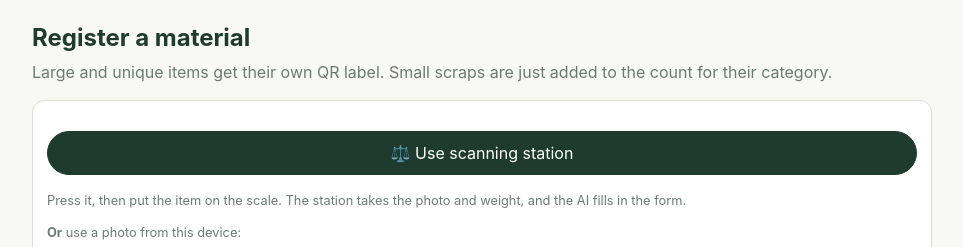
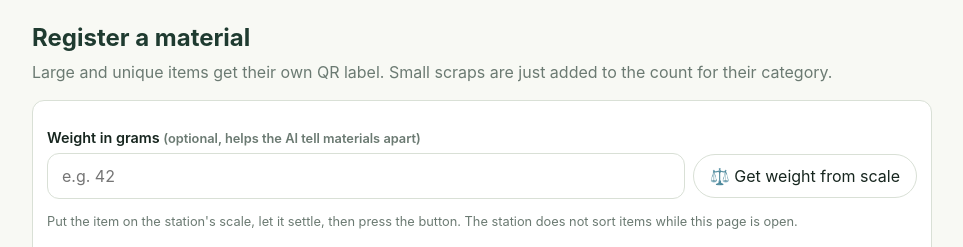
Before and after one commit to s4trdust/dai, a Flask app: page /new in a window 1280 px wide. Shown: the part 216-463 px from the top of the page, without its empty margins (158-1121 px from the left). Run offline with Flask 3, Linux system fonts and the light colour scheme.

Commit message:
Register page: photo upload and on-demand scale weight
- Register page uses a file upload for the photo instead of the station camera
- "Get weight from scale" button asks the ESP32 for one reading (GET /weight);
  the station sends no weight otherwise
- Station does not sort items while a Register page is open
- Firmware: camera optional (USE_CAMERA 0 by default), weight printed to the
  Serial Monitor, no hang without WiFi or HX711, t/c/p serial commands

Co-Authored-By: Claude Opus 5.5 <noreply@anthropic.com>

```diff
--- a/app.py
+++ b/app.py
@@ -1,4 +1,4 @@
-import os, re, sqlite3, threading, time
+import json, os, re, sqlite3, threading, time, urllib.request
 import cv2
 from flask import Flask, render_template, request, jsonify, redirect, url_for, abort
 import qrcode
@@ -179,16 +179,7 @@ def new():
         f = request.form
         material = f.get('material', '').strip()
         quantity = max(1, int(f.get('quantity') or 1))
-        jpeg = photo_jpeg(request.files.get('photo'))
-        token = f.get('photo_token', '')
-        if token.isdigit():                           # photo held from the scanning station
-            pending = station_config.SCAN_DIR / f'pending_{token}.jpg'
-            if not jpeg and pending.exists():
-                jpeg = pending.read_bytes()
-            try:
-                pending.unlink(missing_ok=True)
-            except OSError:                           # busy (Windows); cleared later by station_arm
-                pass
+        jpeg = photo_jpeg(request.files.get('photo'))     # uploaded on the Register page
         if f.get('category') == 'small':              # counted only, so no photo is kept
             item_id, name, total, location = deposit_small(material, quantity, f.get('location', '').strip(),
                                                            f.get('use', '').strip())
@@ -263,75 +254,58 @@ def suggestion(ai, length, width, measured):
                 description=ai['description'])
 
 
-# Register with the scanning station: the Register page "arms" the station, and the next piece
-# the ESP32 sends is held for the page instead of being sorted (the flap does not move).
-station_hold = {'until': 0.0, 'photo': None, 'weight_g': None}
+# Register page + scale: the weight is read only when the person presses "Get weight from scale".
+# The website then asks the ESP32 for one reading (GET http://<ESP32>/weight). The ESP32's address
+# is remembered from the photos it sends, or set with the STATION_URL environment variable.
+# While a Register page is open it keeps the station "held", so a piece put on the scale to be
+# weighed is not photographed and sorted (the flap does not move).
 station_lock = threading.Lock()
-HOLD_SECONDS = 120
+register_hold = {'until': 0.0}
+HOLD_SECONDS = 30            # the Register page renews this every 10 s while it is open
+STATION_IP_PATH = station_config.BACKGROUND_PATH.with_name('station_ip.txt')
 
 
-@app.route('/api/station/arm', methods=['POST'])
-def station_arm():
-    for old in station_config.SCAN_DIR.glob('pending_*.jpg'):   # photos from abandoned registrations
-        if old.stat().st_mtime < time.time() - 3600:
-            old.unlink(missing_ok=True)
-    with station_lock:
-        station_hold.update(until=time.time() + HOLD_SECONDS, photo=None, weight_g=None)
-    return jsonify(ok=True, seconds=HOLD_SECONDS)
+def remember_station():
+    """Called on requests from the ESP32: keep its IP so the website can ask it for the weight."""
+    ip = request.remote_addr
+    if ip and (not STATION_IP_PATH.exists() or STATION_IP_PATH.read_text().strip() != ip):
+        STATION_IP_PATH.write_text(ip)
 
 
-@app.route('/api/station/cancel', methods=['POST'])
-def station_cancel():
+def station_url():
+    if os.environ.get('STATION_URL'):
+        return os.environ['STATION_URL'].rstrip('/')
+    return f'http://{STATION_IP_PATH.read_text().strip()}' if STATION_IP_PATH.exists() else None
+
+
+@app.route('/api/station/weight')
+def api_station_weight():
+    """Register page button: ask the scale for the weight right now."""
+    base = station_url()
+    if not base:
+        return jsonify(ok=False, error='The station has not connected yet. Power it on with the board empty.')
+    try:
+        with urllib.request.urlopen(f'{base}/weight', timeout=5) as r:
+            reading = json.load(r)
+    except (OSError, ValueError):
+        return jsonify(ok=False, error='Could not reach the scale. Is the station on and connected to WiFi?')
+    if not reading.get('stable'):
+        return jsonify(ok=False, error='The scale is still settling. Keep the item still and press again.')
+    return jsonify(ok=True, weight_g=round(max(float(reading['g']), 0.0), 1))
+
+
+@app.route('/api/station/hold', methods=['POST'])
+def station_hold_renew():
     with station_lock:
-        station_hold.update(until=0.0, photo=None, weight_g=None)
+        register_hold['until'] = time.time() + HOLD_SECONDS
     return jsonify(ok=True)
 
 
-@app.route('/api/station/capture')
-def station_capture():
-    """Polled by the Register page. Returns the photo's token as soon as the ESP32 has sent one,
-    so the page can show it while /api/station/identify works on it."""
+@app.route('/api/station/release', methods=['POST'])
+def station_release():
     with station_lock:
-        jpeg, weight_g = station_hold['photo'], station_hold['weight_g']
-        armed = station_hold['until'] > time.time()
-        if jpeg:
-            station_hold.update(photo=None)
-    if not jpeg:
-        return jsonify(ok=True, waiting=armed)
-
-    token = str(int(time.time() * 1000))         # photo kept until the form is submitted
-    (station_config.SCAN_DIR / f'pending_{token}.jpg').write_bytes(jpeg)
-    return jsonify(ok=True, waiting=False, photo_token=token, weight_g=weight_g)
-
-
-@app.route('/api/station/identify', methods=['POST'])
-def station_identify():
-    """Measure + identify a held station photo (token from /api/station/capture)."""
-    token, weight_g = request.form.get('photo_token', ''), request.form.get('weight_g', type=float)
-    pending = station_config.SCAN_DIR / f'pending_{token}.jpg'
-    if not token.isdigit() or not pending.exists():
-        return jsonify(ok=False, error='That station photo is gone. Press the button again.'), 404
-    jpeg = pending.read_bytes()
-    size, annotated, note = None, None, ''
-    try:
-        if not station_config.BACKGROUND_PATH.exists():
-            raise MeasurementError('no empty-board photo yet')
-        m = measure(decode_jpeg(jpeg), decode_jpeg(station_config.BACKGROUND_PATH.read_bytes()))
-        annotated = cv2.imencode('.jpg', m.annotated)[1].tobytes()
-        if m.touches_edge:
-            note = 'The item goes past the board, so its size is an AI estimate.'
-        else:
-            size = m
-    except MeasurementError as e:
-        note = f'Size not measured ({e}), so it is an AI estimate.'
-    try:
-        ai = classify(client, GEMINI_MODELS, jpeg, annotated, weight_g,
-                      size and size.length_cm, size and size.width_cm, size and size.area_cm2)
-    except ClassificationError as e:
-        return jsonify(ok=False, error=f'AI could not identify it ({e}). Fill in the details by hand.')
-    result = suggestion(ai, size.length_cm if size else ai['length_cm'],
-                        size.width_cm if size else ai['width_cm'], measured=size is not None)
-    return jsonify(**result, note=note)
+        register_hold['until'] = 0.0
+    return jsonify(ok=True)
 
 
 @app.route('/guide')
@@ -399,6 +373,7 @@ def recycle(item_id):
 def station_background():
     """ESP32 sends a photo of the EMPTY board on boot / when lighting changes."""
     jpeg = request.get_data()
+    remember_station()
     try:
         rectify(decode_jpeg(jpeg))            # check the corner markers are visible
     except MeasurementError as e:
@@ -413,11 +388,12 @@ def station_scan():
     jpeg, weight_g = request.get_data(), request.args.get('weight_g', type=float)
     if not jpeg or weight_g is None:
         return jsonify(ok=False, error='send the JPEG as the body and ?weight_g=...'), 400
-    with station_lock:                        # Register page is waiting for this piece
-        if station_hold['until'] > time.time():
-            station_hold.update(until=0.0, photo=jpeg, weight_g=weight_g)
-            return jsonify(ok=True, hold=True, section=station_config.MANUAL_AREA, item_id=0,
-                           quantity=0, name='held for the Register page')
+    remember_station()
+    with station_lock:                        # someone is weighing it on the Register page
+        held = register_hold['until'] > time.time()
+    if held:
+        return jsonify(ok=True, hold=True, section=station_config.MANUAL_AREA, item_id=0,
+                       quantity=0, name='held for the Register page')
     return jsonify(process_piece(jpeg, weight_g))
 
 
--- a/static/register.js
+++ b/static/register.js
@@ -1,5 +1,6 @@
-// Register page: the AI fills in the form from a photo; the person checks it and presses Register.
-// The photo comes from the scanning station (ESP32 camera + scale) or from this device.
+// Register page: the person uploads a photo, and the AI fills in the form from it; the person
+// checks it and presses Register. The weight comes from the station's scale, but only when the
+// "Get weight from scale" button is pressed.
 const form = document.getElementById('register');
 const $ = id => document.getElementById(id);
 const field = name => form.elements[name];
@@ -8,38 +9,39 @@ function status(msg, bad) { $('ai-status').textContent = msg; $('ai-status').cla
 function showDetails() { $('details').hidden = false; }
 
 // Put the AI's answer into the form and say how sure it is.
-function fill(r, extra = '') {
+function fill(r) {
   for (const k of ['category', 'material', 'name', 'size', 'use', 'location',
                    'colour', 'condition', 'transparency', 'description']) field(k).value = r[k] || '';
   const pct = Math.round(r.confidence * 100);
-  status((r.material
+  status(r.material
     ? `AI thinks: ${r.name} (${r.material}, ${pct}% sure). ` +
       (r.unsure ? 'It is not sure. Please check the material.' : 'Check the details below, then press Register.')
-    : 'The AI could not tell the material. Please fill it in.') + (extra ? ' ' + extra : ''), r.unsure || !r.material);
+    : 'The AI could not tell the material. Please fill it in.', r.unsure || !r.material);
   showDetails();
 }
 
-// Show the photo the AI is looking at (from this device or from the station).
+// Show the uploaded photo.
 let previewUrl = null;
-function showPreview(src) {
+function showPreview(file) {
   if (previewUrl) URL.revokeObjectURL(previewUrl);
-  previewUrl = src.startsWith('blob:') ? src : null;
-  $('preview').src = src; $('preview').hidden = $('preview-note').hidden = false;
+  previewUrl = URL.createObjectURL(file);
+  $('preview').src = previewUrl; $('preview').hidden = $('preview-note').hidden = false;
 }
 
-$('manual').onclick = () => { showDetails(); field('material').focus(); };
 $('photo').onchange = () => {                      // preview, then start the AI straight away
   if (!$('photo').files.length) return;
-  showPreview(URL.createObjectURL($('photo').files[0]));
-  $('identify').click();
+  showPreview($('photo').files[0]);
+  if (AI_READY) $('identify').click();
 };
+
+if (AI_READY) {
+  $('manual').onclick = () => { showDetails(); field('material').focus(); };
 
   $('identify').onclick = async () => {
     if (!$('photo').files.length) return status('Choose or take a photo first.', true);
     const body = new FormData();
     body.append('photo', $('photo').files[0]);
     if ($('weight').value) body.append('weight_g', $('weight').value);
-  field('photo_token').value = '';                  // this photo replaces any station photo
     $('identify').disabled = true;
     status('Identifying… (up to about 30 seconds)');
     try {
@@ -50,58 +52,25 @@ $('identify').onclick = async () => {
       status('Could not reach the server. Fill in the details by hand.', true); showDetails();
     } finally { $('identify').disabled = false; }
   };
-
-// ---- scanning station: arm it, then wait for the ESP32 to send the next piece ----
-let waiting = false, run = 0;                     // run: ignore loops from earlier presses
-const sleep = ms => new Promise(ok => setTimeout(ok, ms));
-
-async function stopStation(msg, bad) {
-  waiting = false;
-  $('station').textContent = '⚖️ Use scanning station';
-  await fetch('/api/station/cancel', { method: 'POST' }).catch(() => {});
-  if (msg) status(msg, bad);
 }
 
-$('station').onclick = async () => {
-  if (waiting) return stopStation('Cancelled.');
-  try { await fetch('/api/station/arm', { method: 'POST' }); }
-  catch (e) { return status('Could not reach the server.', true); }
-  waiting = true; const mine = ++run;
-  $('station').textContent = 'Cancel';
-  status('Waiting… put the item on the scale and keep it still (2 minutes).');
-  while (waiting) {
-    await sleep(1500);
-    if (!waiting || mine !== run) return;
-    let r;
-    try { r = await (await fetch('/api/station/capture')).json(); }
-    catch (e) { continue; }                         // server busy or restarting: keep trying
-    if (mine !== run) return;
-    if (r.waiting) continue;
-    waiting = false;
-    $('station').textContent = '⚖️ Use scanning station';
-    if (!r.photo_token) return status('Timed out: no item came from the station. Press the button again.', true);
-    return identifyStationPhoto(r.photo_token, r.weight_g);
-  }
+// ---- scale: read the weight only when the button is pressed ----
+$('weigh').onclick = async () => {
+  $('weigh').disabled = true;
+  try {
+    const r = await (await fetch('/api/station/weight')).json();
+    if (!r.ok) return status(r.error, true);
+    $('weight').value = r.weight_g;
+    status(`Weight from the scale: ${r.weight_g} g.` +
+           (AI_READY && $('photo').files.length ? ' Press "Identify with AI" again to use it.' : ''));
+  } catch (e) {
+    status('Could not reach the server.', true);
+  } finally { $('weigh').disabled = false; }
 };
 
-async function identifyStationPhoto(token, weight) {
-  field('photo_token').value = token;               // station photo is saved with the item
-  showPreview(`/static/scans/pending_${token}.jpg`);
-  if (weight != null) $('weight').value = weight;
-  $('photo').value = '';
-  status(`Photo received (${weight} g). You can take the item off the scale. Identifying… (up to about 30 seconds)`);
-  const body = new FormData();
-  body.append('photo_token', token);
-  if (weight != null) body.append('weight_g', weight);
-  $('station').disabled = $('identify').disabled = true;
-  try {
-    const r = await (await fetch('/api/station/identify', { method: 'POST', body })).json();
-    if (!r.ok) { status(r.error, true); return showDetails(); }
-    fill(r, (r.measured ? 'Size measured on the board.' : r.note || '') + ` Weight ${weight} g.`);
-  } catch (e) {
-    status('Could not reach the server. Fill in the details by hand.', true); showDetails();
-  } finally { $('station').disabled = $('identify').disabled = false; }
-}
-
-// Leaving the page while waiting: release the station so it sorts normally again.
-addEventListener('pagehide', () => { if (waiting) navigator.sendBeacon('/api/station/cancel'); });
+// While this page is open (and visible), keep the station from sorting the item being weighed.
+function hold() { if (!document.hidden) fetch('/api/station/hold', { method: 'POST' }).catch(() => {}); }
+hold();
+setInterval(hold, 10000);
+document.addEventListener('visibilitychange', hold);
+addEventListener('pagehide', () => navigator.sendBeacon('/api/station/release'));
--- a/templates/new.html
+++ b/templates/new.html
@@ -4,20 +4,20 @@
   {{ deposited.added }} × {{ deposited.name }} added. Place {{ 'it' if deposited.added == 1 else 'them' }} in <b>📍 {{ deposited.location }}</b>.
   <div class="meta">{{ deposited.total }} now in stock · <a href="{{ url_for('item', item_id=deposited.id) }}">view</a></div></div>{% endif %}
 <form method="post" class="card" enctype="multipart/form-data" id="register">
-{% if ai_ready %}<div id="ai-step">
-  <p class="row"><button type="button" class="primary" id="station">⚖️ Use scanning station</button></p>
-  <p class="note">Press it, then put the item on the scale. The station takes the photo and weight, and the AI fills in the form.</p>
-  <p class="note"><b>Or</b> use a photo from this device:</p>
+<div id="ai-step">
+  <label for="weight">Weight in grams <span class="note">(optional{% if ai_ready %}, helps the AI tell materials apart{% endif %})</span></label>
+  <div class="row"><input id="weight" name="weight_g" type="number" min="0" step="0.1" placeholder="e.g. 42">
+    <button type="button" class="btn" id="weigh" style="flex:0 0 auto">⚖️ Get weight from scale</button></div>
+  <p class="note">Put the item on the station's scale, let it settle, then press the button. The station does not sort items while this page is open.</p>
   <label for="photo">📷 Photo of the item</label>
   <input id="photo" name="photo" type="file" accept="image/*">
-  <label for="weight">Weight in grams <span class="note">(optional, helps the AI tell materials apart)</span></label>
-  <input id="weight" name="weight_g" type="number" min="0" step="0.1" placeholder="e.g. 42">
-  <p class="row"><button type="button" class="btn" id="identify">Identify with AI</button>
-     <button type="button" class="btn" id="manual">Fill in by hand instead</button></p>
-  <p id="ai-status" class="note" role="status"></p>
   <img id="preview" alt="Photo of the item" hidden style="display:block;max-width:100%;max-height:360px;border-radius:12px;margin:8px 0">
   <p id="preview-note" class="note" hidden>This photo is saved on the item's page (large and unique items).</p>
-</div>{% else %}<p class="note">AI identification is off (no GEMINI_API_KEY set), so fill in the details by hand.</p>{% endif %}
+  {% if ai_ready %}<p class="row"><button type="button" class="btn" id="identify">Identify with AI</button>
+     <button type="button" class="btn" id="manual">Fill in by hand instead</button></p>
+  {% else %}<p class="note">AI identification is off (no GEMINI_API_KEY set), so fill in the details by hand.</p>{% endif %}
+  <p id="ai-status" class="note" role="status"></p>
+</div>
 <div id="details"{% if ai_ready %} hidden{% endif %}>
 <label>Type</label><select name="category">{% for k,v in categories.items() %}<option value="{{ k }}">{{ v }}{{ {'small':' / scraps, counted only','large':' / awkward, gets a QR label','unique':' / important, gets a QR label'}[k] }}</option>{% endfor %}</select>
 <label>Material</label><input name="material" required placeholder="Acrylic, Cardboard, Wire, PLA, Wood…" list="m">
@@ -27,7 +27,8 @@
 <label>Storage location <span class="note">(small acrylic, cardboard, wire and PLA go to their section automatically)</span></label><input name="location" placeholder="e.g. Shelf C01">
 <label>Suggested uses</label><textarea name="use" placeholder="Used for…"></textarea>
 <label>Days before "to be recycled" <span class="note">(blank = default for the material)</span></label><input name="days" type="number" min="1">
-{% for f in ['colour', 'condition', 'transparency', 'description', 'photo_token'] %}<input type="hidden" name="{{ f }}">{% endfor %}
+{% for f in ['colour', 'condition', 'transparency', 'description'] %}<input type="hidden" name="{{ f }}">{% endfor %}
 <p><button class="primary">Register</button></p></div></form>
-{% if ai_ready %}<script src="{{ url_for('static', filename='register.js') }}"></script>{% endif %}
+<script>const AI_READY = {{ 'true' if ai_ready else 'false' }};</script>
+<script src="{{ url_for('static', filename='register.js') }}"></script>
 {% endblock %}
```
Also changed, not shown: README.md, 1 other file. Lines whose indentation alone changed are shown as unchanged.
